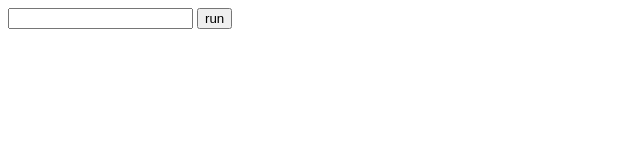
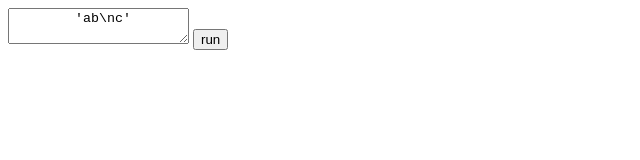
Before and after one commit to inblossoms/toyscript, a website with bundled scripts: page index.html in a window 1280 px wide. Shown: the whole page, without its empty margins (0-640 px from the left). Built offline with nearby package versions, Linux system fonts and the light colour scheme.

Commit message:
chore: input to textarea

```diff
--- a/index.html
+++ b/index.html
@@ -1,5 +1,7 @@
 <!DOCTYPE html>
 
 <script type="module" src="./SynctaxParser/index.js"></script>
-<input id="sourceInp"></input>
+<textarea id="sourceInp">
+	'ab\nc'
+</textarea>
 <button onclick="jsc.evaluate(jsc.parse(document.getElementById('sourceInp').value));">run</button>
```
